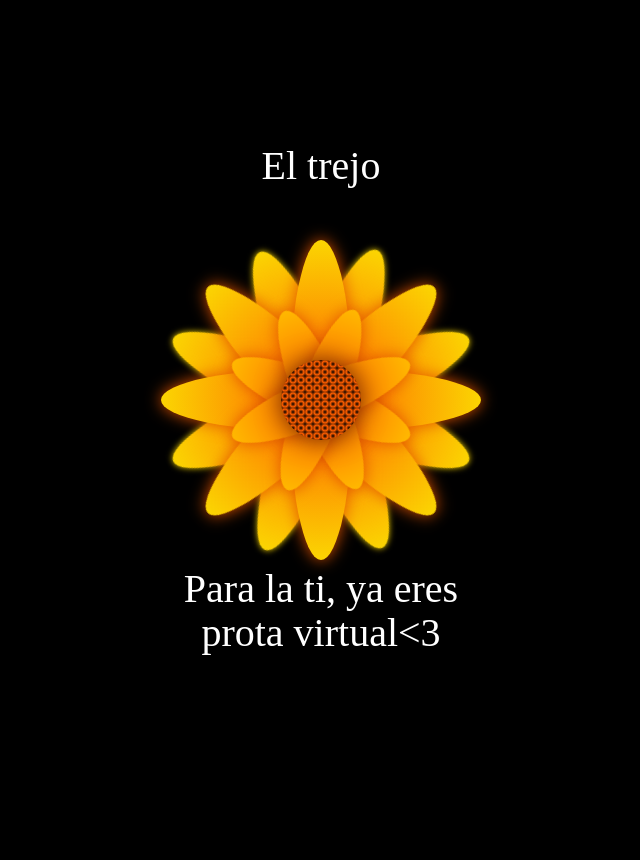
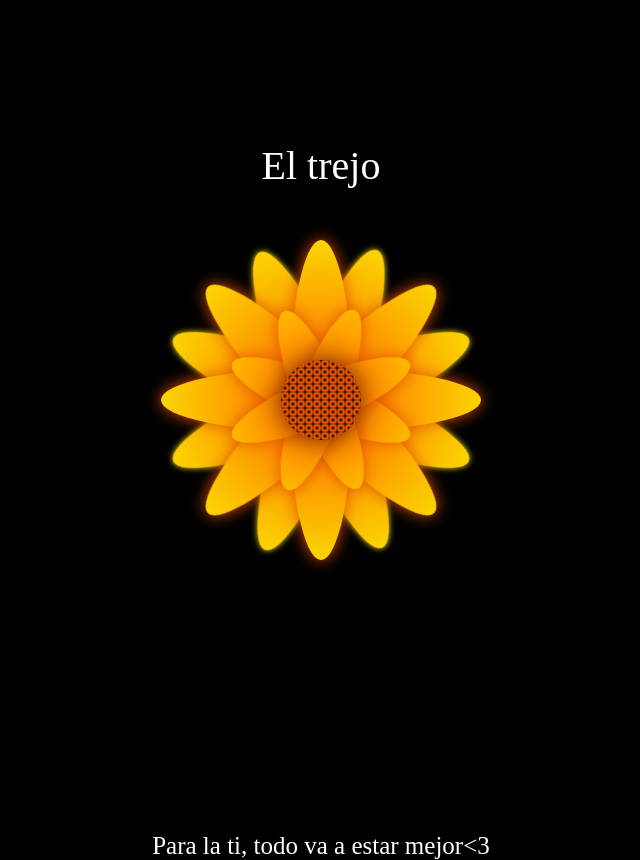
Before and after one commit to Tachi-mex/Por_bonita, a plain HTML site: page docs/index.html in a window 1280 px wide. Shown: the whole page, without its empty margins (319-959 px from the left). Before the commit the page ends 800 px from the top, so only its background shows below. Drawn offline with Linux system fonts and the light colour scheme.

Commit message:
index.html

```diff
--- a/docs/index.html
+++ b/docs/index.html
@@ -37,7 +37,9 @@
     </div>
     <div class="Petal3 p4">
     </div>
-    <div class="text-below">Para la ti, ya eres prota virtual<3 </div>
+     </div>
+     </div>
+    <div class="text-below">Para la ti, todo va a estar mejor<3 </div>
   </div>
 </body>
 </html>
```
